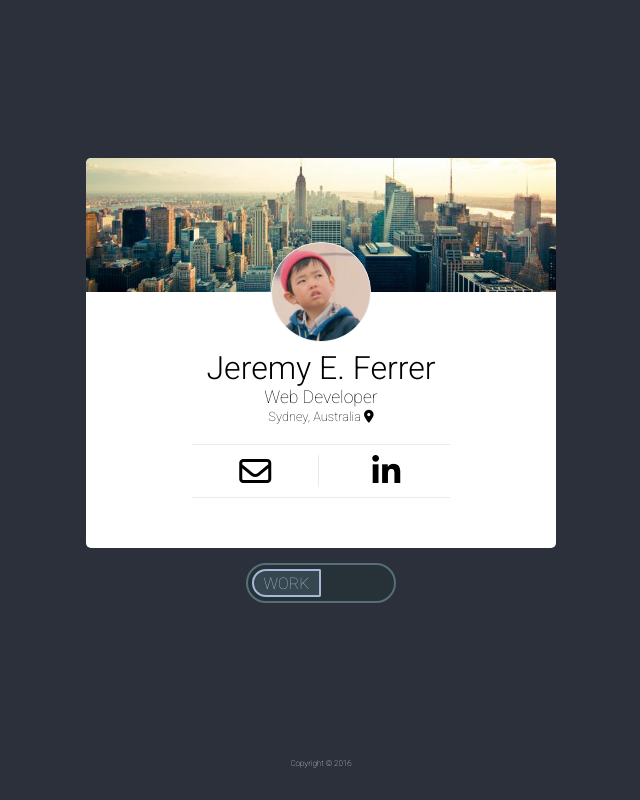
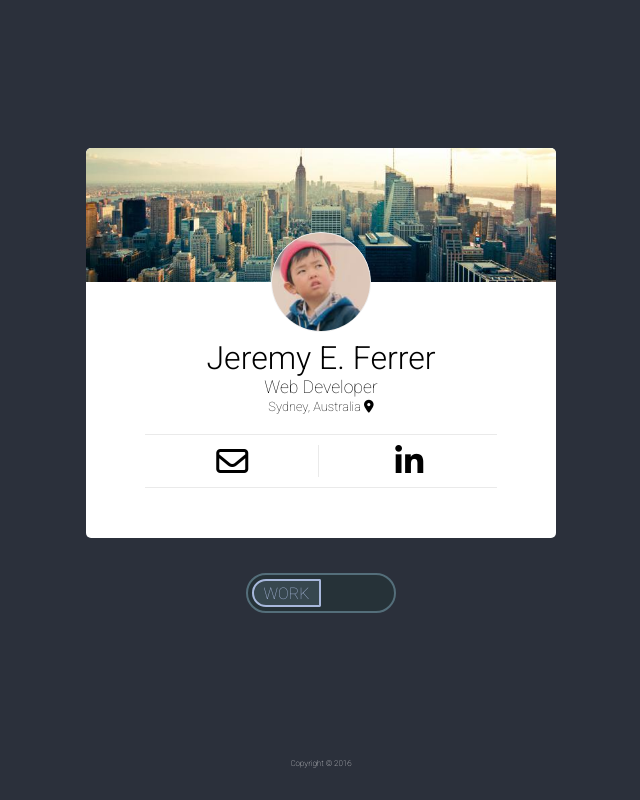
Before and after one commit to jeremyef/personal-site, a website: page app/index.html in a window 1280 px wide. Shown: the whole page, without its empty margins (319-959 px from the left). Drawn offline with nearby package versions, Linux system fonts and the light colour scheme; files that its build step writes are made by us from their sources.

Commit message:
Changed slider positioning

```diff
--- a/app/styles/sass/main.scss
+++ b/app/styles/sass/main.scss
@@ -306,7 +306,7 @@
   .main{
     .card{
       .link-bar{
-        width: 55%;
+        width: 75%;
         margin: 0 auto;
         .fa-3x{
           font-size:1.5em;
@@ -317,7 +317,11 @@
 }
 // Small Devices, Tablets
 @media only screen and (min-width : 768px) {
-
+	.main{
+		.flip-container{
+			min-height:395px;
+		}
+	}
 
 
 }
```
Also changed, not shown: app/styles/main.css.
